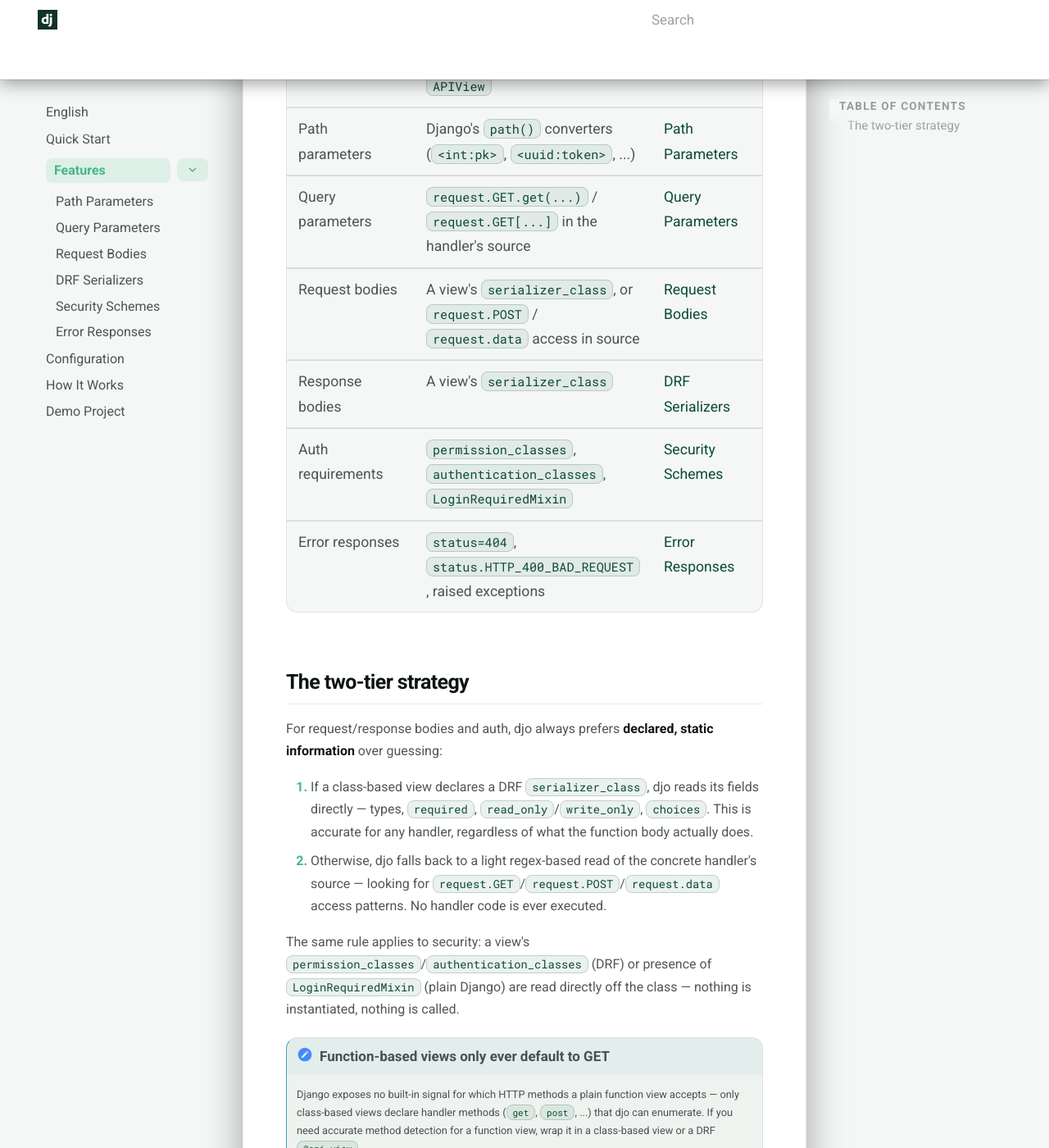
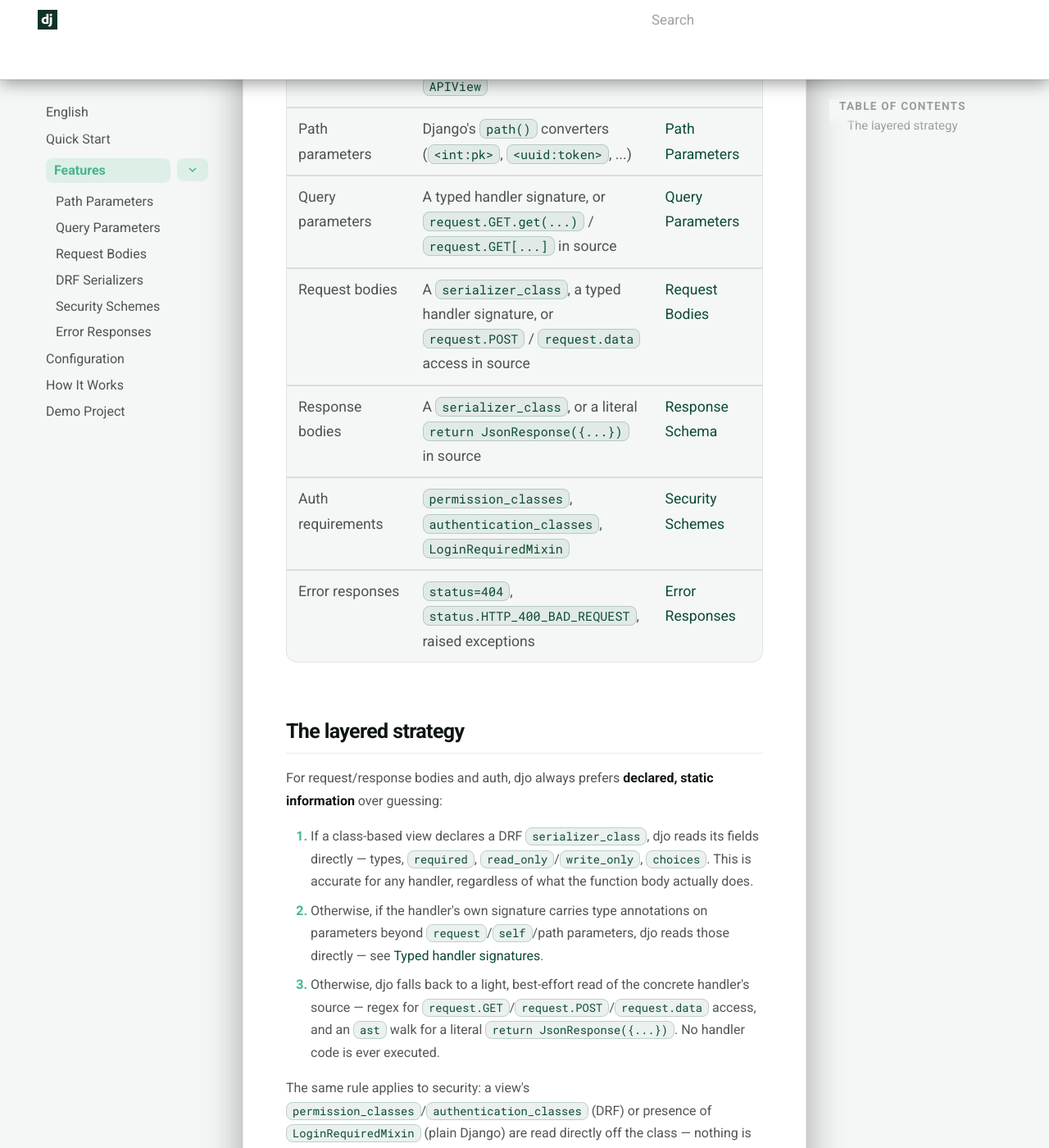
Before and after one commit to NEFORCEO/djo, an MkDocs documentation site: the page built from docs/en/features/index.md, in a window 1280 px wide and 1400 px high, scrolled down 453 px. Shown: the whole window at 82% size. Built offline with MkDocs 1.6.1 and Material for MkDocs 9.7.7, drawn with Linux system fonts in a browser that asks for light colours; comment, search, counter and statistics services are not loaded.

Commit message:
docs: update docs/en/features/index.md

```diff
--- a/docs/en/features/index.md
+++ b/docs/en/features/index.md
@@ -6,18 +6,19 @@ djo never executes your views and never sends anything over the network to build
 |---|---|---|
 | Paths & HTTP methods | `ROOT_URLCONF` / `View.as_view()` / DRF `APIView` | [Path Parameters](path-parameters.md) |
 | Path parameters | Django's `path()` converters (`<int:pk>`, `<uuid:token>`, ...) | [Path Parameters](path-parameters.md) |
-| Query parameters | `request.GET.get(...)` / `request.GET[...]` in the handler's source | [Query Parameters](query-parameters.md) |
-| Request bodies | A view's `serializer_class`, or `request.POST` / `request.data` access in source | [Request Bodies](request-bodies.md) |
-| Response bodies | A view's `serializer_class` | [DRF Serializers](drf-serializers.md) |
+| Query parameters | A typed handler signature, or `request.GET.get(...)` / `request.GET[...]` in source | [Query Parameters](query-parameters.md) |
+| Request bodies | A `serializer_class`, a typed handler signature, or `request.POST` / `request.data` access in source | [Request Bodies](request-bodies.md) |
+| Response bodies | A `serializer_class`, or a literal `return JsonResponse({...})` in source | [Response Schema](response-schema.md) |
 | Auth requirements | `permission_classes`, `authentication_classes`, `LoginRequiredMixin` | [Security Schemes](security.md) |
 | Error responses | `status=404`, `status.HTTP_400_BAD_REQUEST`, raised exceptions | [Error Responses](error-responses.md) |
 
-## The two-tier strategy
+## The layered strategy
 
 For request/response bodies and auth, djo always prefers **declared, static information** over guessing:
 
 1. If a class-based view declares a DRF `serializer_class`, djo reads its fields directly — types, `required`, `read_only`/`write_only`, `choices`. This is accurate for any handler, regardless of what the function body actually does.
-2. Otherwise, djo falls back to a light regex-based read of the concrete handler's source — looking for `request.GET`/`request.POST`/`request.data` access patterns. No handler code is ever executed.
+2. Otherwise, if the handler's own signature carries type annotations on parameters beyond `request`/`self`/path parameters, djo reads those directly — see [Typed handler signatures](query-parameters.md#typed-handler-signatures).
+3. Otherwise, djo falls back to a light, best-effort read of the concrete handler's source — regex for `request.GET`/`request.POST`/`request.data` access, and an `ast` walk for a literal `return JsonResponse({...})`. No handler code is ever executed.
 
 The same rule applies to security: a view's `permission_classes`/`authentication_classes` (DRF) or presence of `LoginRequiredMixin` (plain Django) are read directly off the class — nothing is instantiated, nothing is called.
 
```
